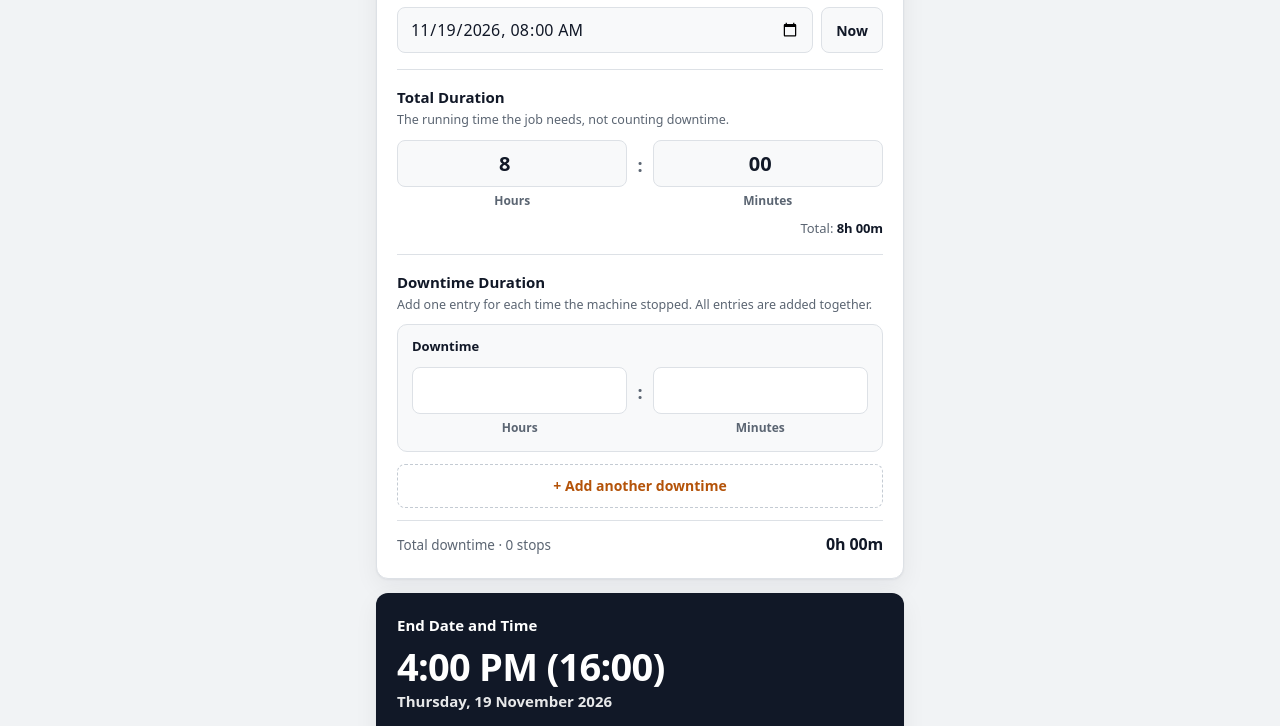
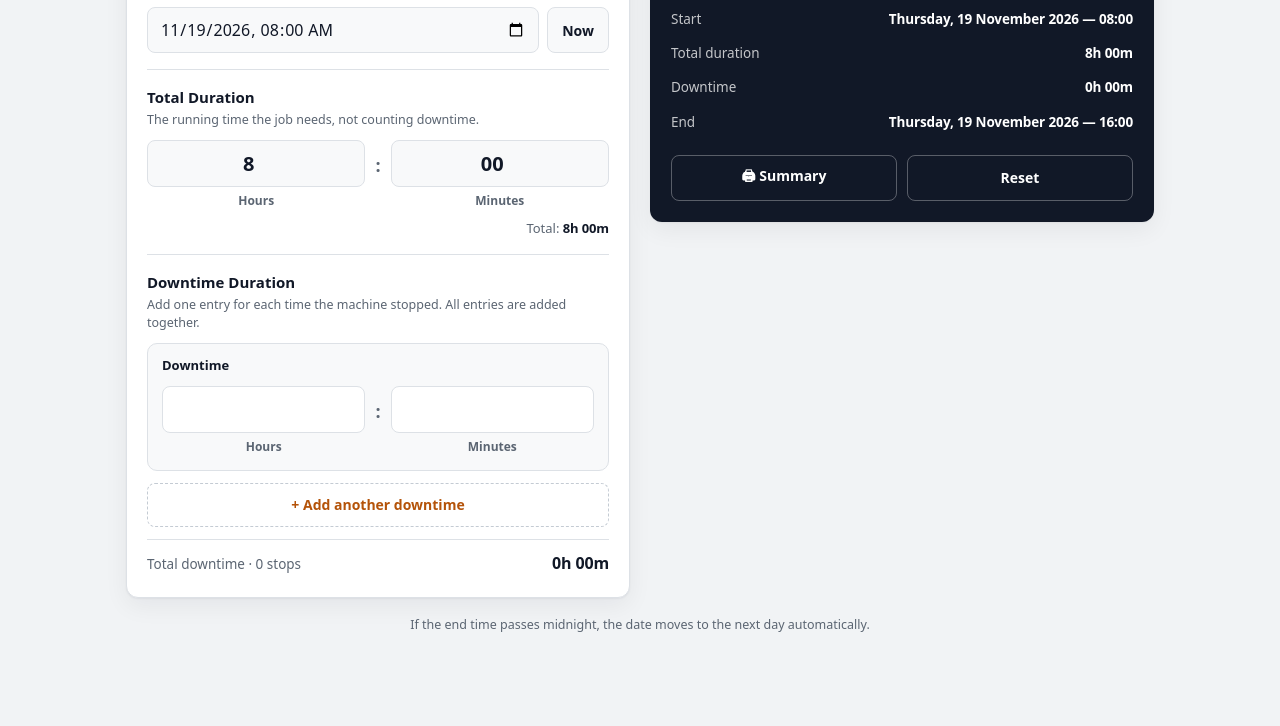
Before and after one commit to paingthutun-dev/Machine-Time-Calculator, a plain HTML site: page index.html in a window 1280 px wide. Shown: the part 233-959 px from the top of the page. After the commit the page ends 903 px from the top, so only its background shows below. Drawn offline with Linux system fonts and the light colour scheme.

Commit message:
Add desktop layout: inputs beside result

```diff
--- a/index.html
+++ b/index.html
@@ -204,6 +204,13 @@
     .end-time{font-size:32px}
     .start-row{grid-template-columns:1fr}
     .actions{grid-template-columns:1fr}
+  }
+  /* Tablet + desktop: wider, and desktop puts inputs beside the result */
+  @media(min-width:660px){ .wrap{max-width:720px} }
+  @media(min-width:900px){
+    .wrap{max-width:1060px; display:grid; grid-template-columns:1fr 1fr; gap:0 20px; align-items:start}
+    .wrap header, .wrap footer, #summaryView{grid-column:1 / -1}
+    #resultCard{position:sticky; top:28px}
   }
 </style>
 </head>
```
